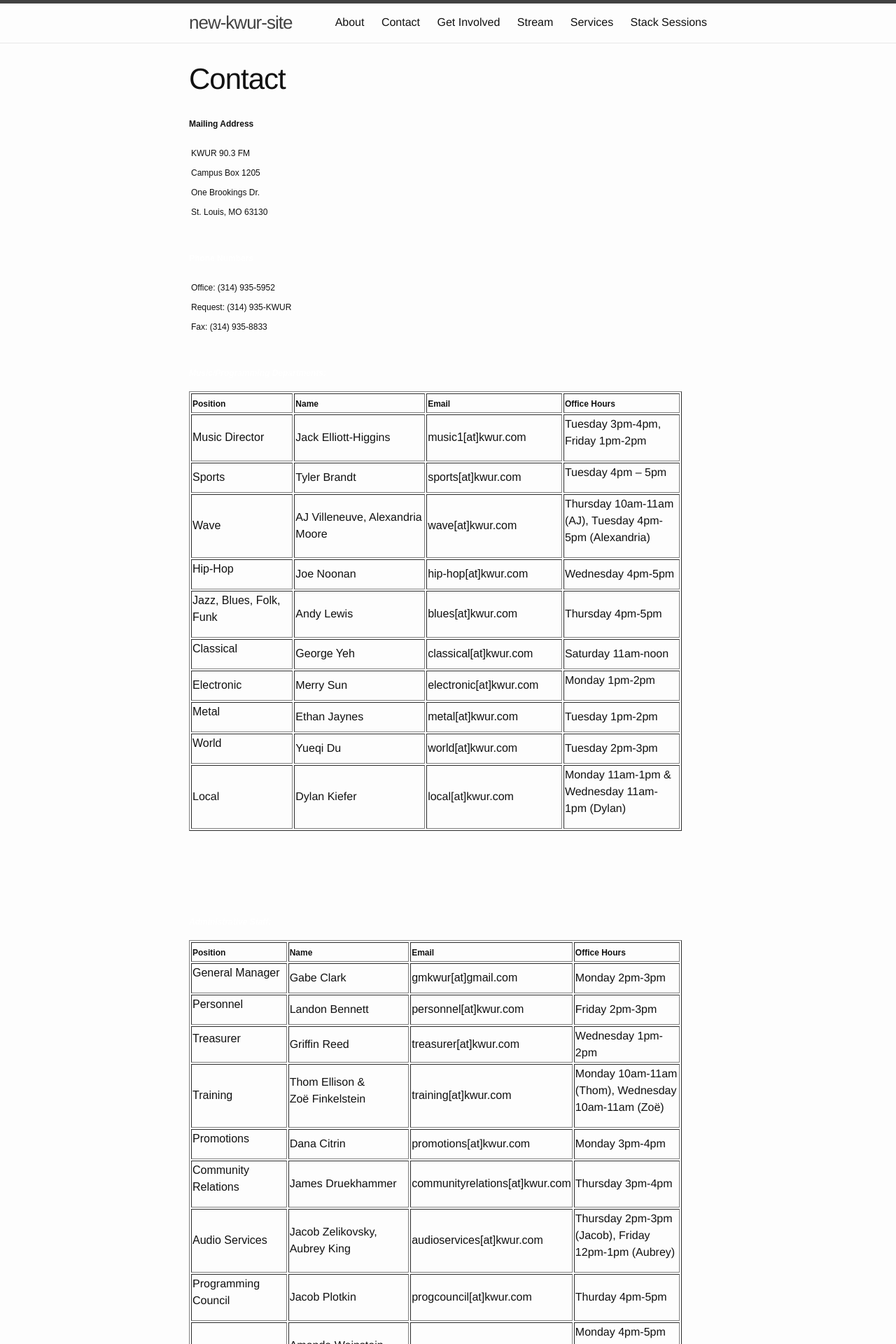
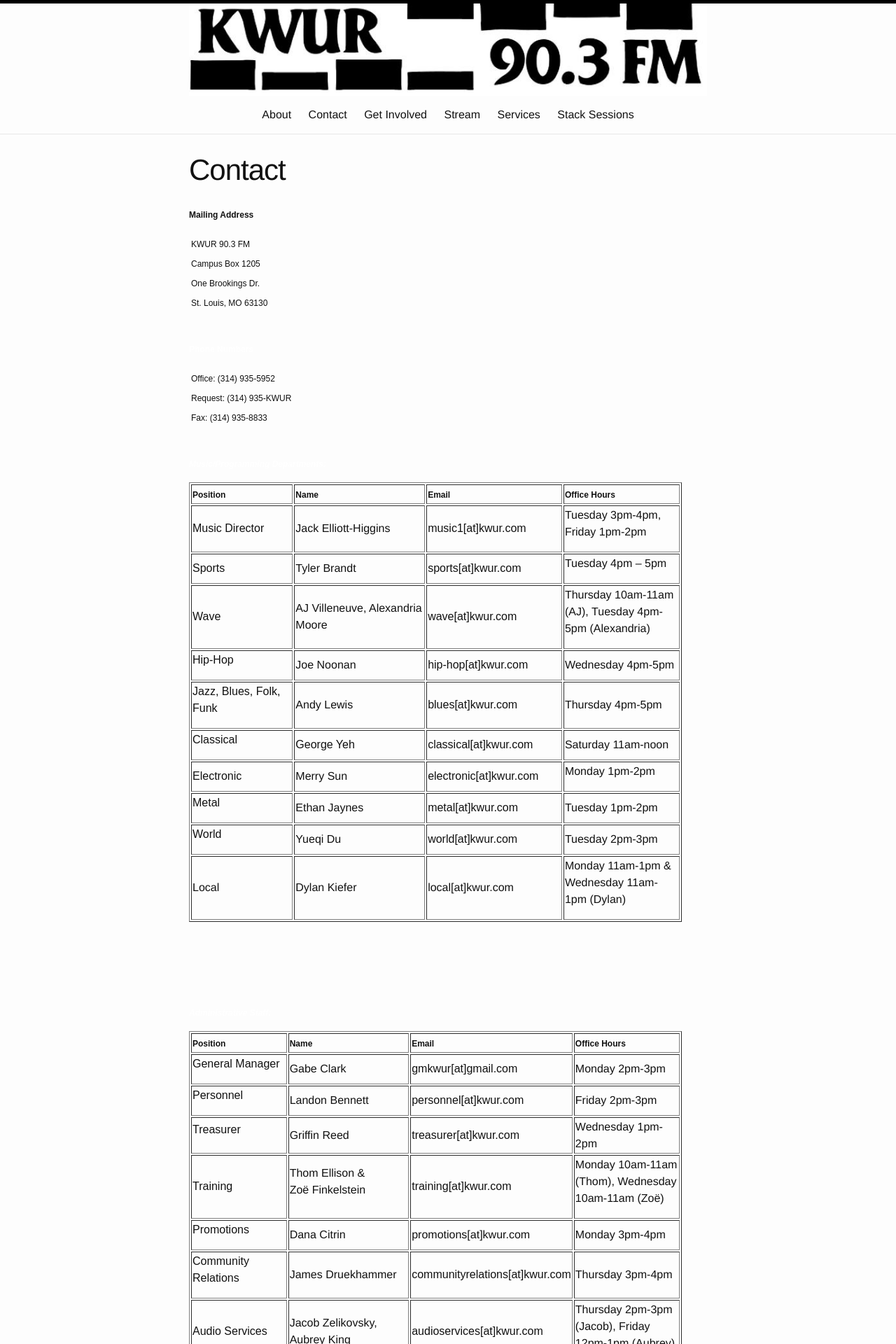
Before and after one commit to kwur/new-kwur-site, a Jekyll site: the page built from contact.md, in a window 1280 px wide. Shown: the top 1920 px of the page at 70% size. Built offline with Jekyll 4.4.1, drawn with Linux system fonts in a browser that asks for light colours.

Commit message:
disabled pagination, centered nav and added header img

```diff
--- a/_includes/header.html
+++ b/_includes/header.html
@@ -3,7 +3,9 @@
   <div class="wrapper">
     {% assign default_paths = site.pages | map: "path" %}
     {% assign page_paths = site.header_pages | default: default_paths %}
-    <a class="site-title" href="{{ "/" | relative_url }}">{{ site.title | escape }}</a>
+    <a class="site-title" href="{{ "/" | relative_url }}">
+      <img src="/assets/img/final-banner.jpg">
+    </a>
 
     {% if page_paths %}
       <nav class="site-nav">
--- a/_layouts/home.html
+++ b/_layouts/home.html
@@ -9,7 +9,7 @@
   {{ content }}
 
   <ul class="post-list">
-    {% for post in paginator.posts %}
+    {% for post in site.posts %}
       <li>
         {% assign date_format = site.minima.date_format | default: "%b %-d, %Y" %}
         <span class="post-meta">{{ post.date | date: date_format }}</span>
@@ -32,6 +32,6 @@
     {% if paginator.next_page %}
       <a href="{{ paginator.next_page_path }}" class="next">Next</a>
     {% endif %}
-  </div>
+  </div> -->
 
 </div>
--- a/_sass/minima.scss
+++ b/_sass/minima.scss
@@ -14,6 +14,7 @@
 $background-color: #fdfdfd !default;
 $brand-color:      #2a7ae2 !default;
 
+$temp-background-color:	#000000 !default;
 $grey-color:       #828282 !default;
 $grey-color-light: lighten($grey-color, 40%) !default;
 $grey-color-dark:  darken($grey-color, 25%) !default;
--- a/_sass/minima/_layout.scss
+++ b/_sass/minima/_layout.scss
@@ -2,7 +2,7 @@
  * Site header
  */
 .site-header {
-  border-top: 5px solid $grey-color-dark;
+  border-top: 5px solid $temp-background-color;
   border-bottom: 1px solid $grey-color-light;
   min-height: $spacing-unit * 1.865;
 
@@ -25,7 +25,8 @@
 }
 
 .site-nav {
-  float: right;
+  display: block;
+  text-align: center;
   line-height: $base-line-height * $base-font-size * 2.25;
 
   .nav-trigger {
```
Also changed, not shown: other parts of _layouts/home.html (+1 -1 lines), assets/img/final-banner.jpg (added).
